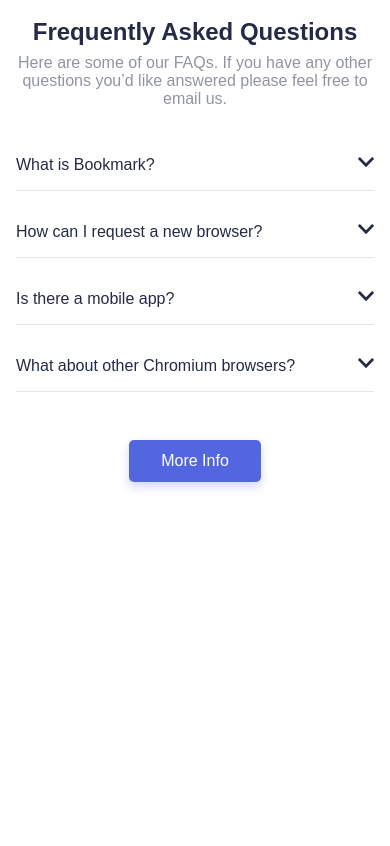
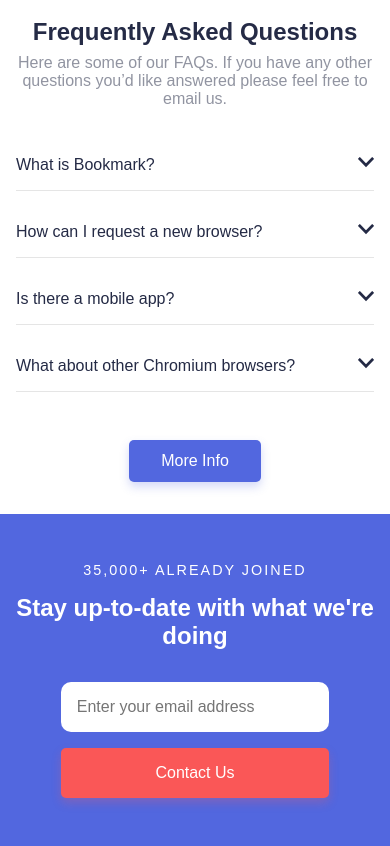
Before and after one commit to milenialdev/ITA_S1-Maquetacio, a plain HTML site: page index.html in a window 390 px wide. Shown: the part 2702-3548 px from the top of the page. Before the commit the page ends 3216 px from the top, so only its background shows below. Drawn offline with Linux system fonts and the light colour scheme.

Commit message:
Añadida sección de formulario responsive

```diff
--- a/css/style.css
+++ b/css/style.css
@@ -372,7 +372,7 @@
 
 .faq__item[open] .faq__question::after {
   transform: rotate(180deg);
-  background-color: rgb(250, 87, 87); /* rojo al estar abierto */
+  background-color: rgb(250, 87, 87);
 }
 
 .faq__answer {
@@ -392,3 +392,56 @@
   cursor: pointer;
   transition: background-color 0.2s ease-in-out;
 }
+
+.cta {
+  background-color: #5267df;
+  color: #fff;
+  padding: 3rem 1rem;
+  text-align: center;
+}
+
+.cta__label {
+  letter-spacing: 2px;
+  font-size: 0.9rem;
+  margin-bottom: 1rem;
+  color: #fff;
+}
+
+.cta__title {
+  font-size: 1.5rem;
+  font-weight: bold;
+  margin-bottom: 2rem;
+  max-width: 500px;
+  margin-left: auto;
+  margin-right: auto;
+}
+
+.cta__form {
+  display: flex;
+  flex-direction: column;
+  gap: 1rem;
+  max-width: 500px;
+  margin: 0 auto;
+}
+
+.cta__input {
+  padding: 1rem;
+  border-radius: 10px;
+  border: none;
+  font-size: 1rem;
+  width: 75%;
+  margin: 0 auto;
+}
+
+.cta__button {
+  background-color: rgb(250, 87, 87);
+  width: 75%;
+  color: #fff;
+  padding: 1rem;
+  font-size: 1rem;
+  border: none;
+  border-radius: 5px;
+  cursor: pointer;
+  box-shadow: rgba(250, 87, 87, 0.25) 0rem 0.3rem 0.6rem;
+  margin: 0 auto;
+}
--- a/index.html
+++ b/index.html
@@ -137,6 +137,14 @@
 
         <button class="button--shadow faq__button">More Info</button>
     </section>
+    <section class="cta">
+        <p class="cta__label">35,000+ ALREADY JOINED</p>
+        <h2 class="cta__title">Stay up-to-date with what we're doing</h2>
 
+        <form class="cta__form">
+            <input type="email" class="cta__input" aria-label="Email address" placeholder="Enter your email address" required />
+         <button type="submit" class="cta__button button--shadow">Contact Us</button>
+         </form>
+    </section>
 </body>
 </html>
```
